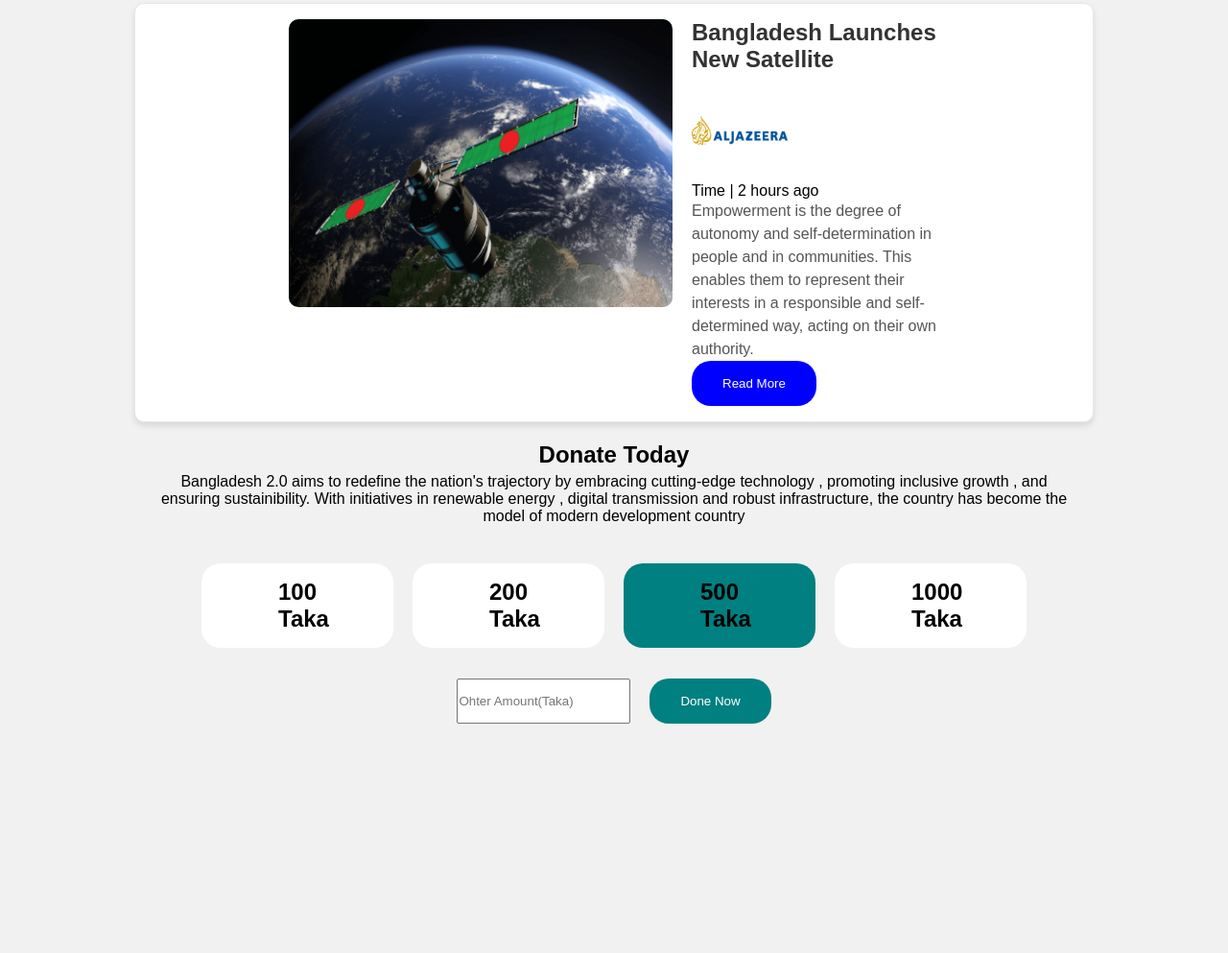
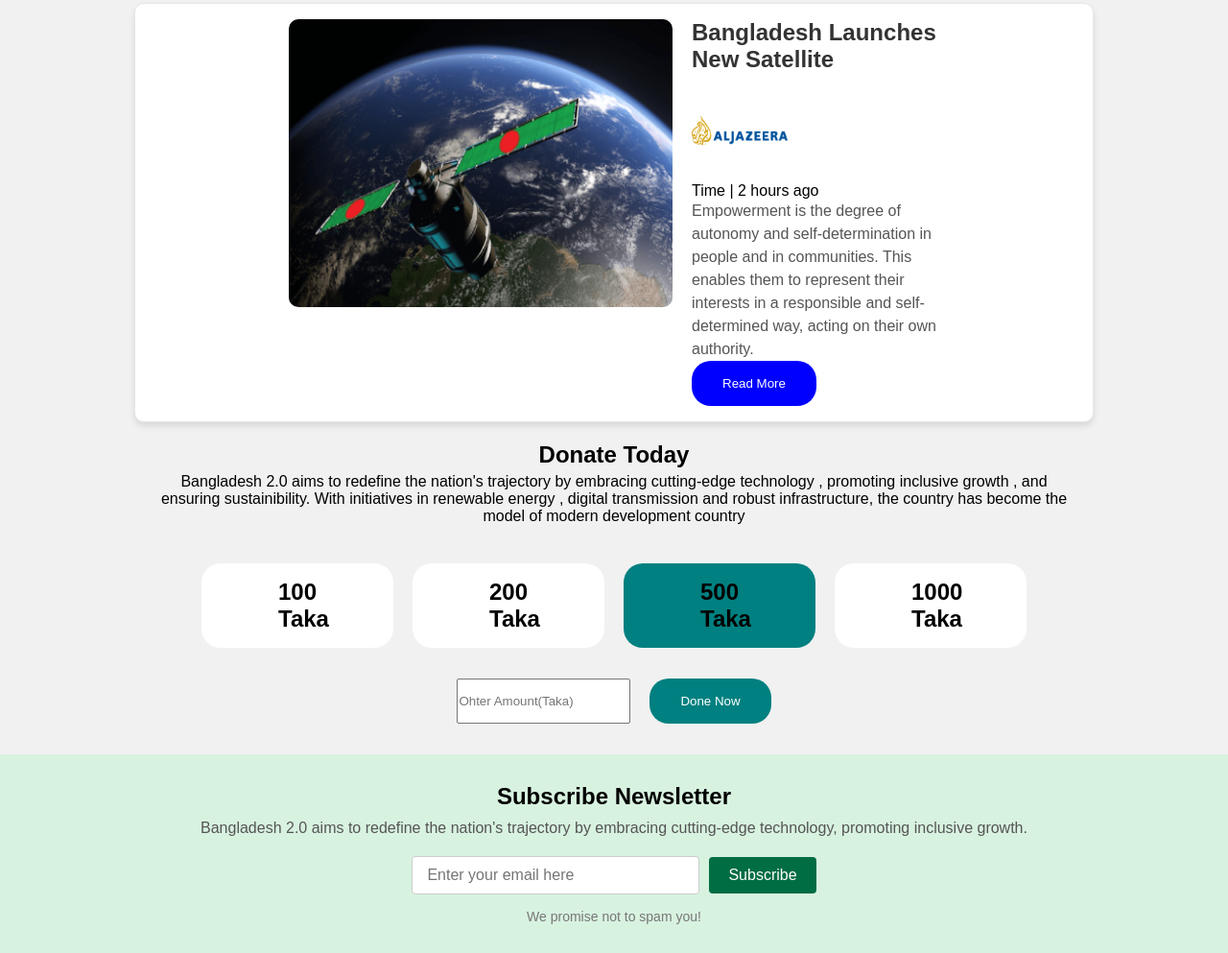
Before and after one commit to utdlike/phero, a plain HTML site: page B11A1--assignment-1/index.html in a window 1280 px wide. Shown: the part 2114-3107 px from the top of the page at 96% size. Before the commit the page ends 2900 px from the top, so only its background shows below. Drawn offline with Linux system fonts and the light colour scheme.

Commit message:
newsletter done

```diff
--- a/B11A1--assignment-1/index.html
+++ b/B11A1--assignment-1/index.html
@@ -189,5 +189,18 @@
             </div>
         </div>
     </section>
+    <section>
+        <div class="newsletter-container">
+            <h2 class="newsletter-title">Subscribe Newsletter</h2>
+            <p class="newsletter-description">
+              Bangladesh 2.0 aims to redefine the nation's trajectory by embracing cutting-edge technology, promoting inclusive growth.
+            </p>
+            <div class="newsletter-form">
+              <input type="email" placeholder="Enter your email here" class="email-input">
+              <button class="subscribe-button">Subscribe</button>
+            </div>
+            <p class="newsletter-footer">We promise not to spam you!</p>
+          </div>
+    </section>
   </body>
 </html>
--- a/B11A1--assignment-1/style.css
+++ b/B11A1--assignment-1/style.css
@@ -290,3 +290,59 @@ nav button {
   border-radius: 20px;
   cursor: pointer;
 }
+
+.newsletter-container {
+  text-align: center;
+  padding: 30px 20px;
+  background-color: #d8f2e0;
+}
+
+.newsletter-title {
+  font-size: 24px;
+  font-weight: bold;
+  color: #000;
+  margin-bottom: 10px;
+}
+
+.newsletter-description {
+  font-size: 16px;
+  color: #555;
+  margin-bottom: 20px;
+}
+
+.newsletter-form {
+  display: flex;
+  justify-content: center;
+  align-items: center;
+  gap: 10px;
+}
+
+.email-input {
+  padding: 10px 15px;
+  font-size: 16px;
+  border: 1px solid #ccc;
+  border-radius: 4px;
+  flex: 1;
+  max-width: 300px;
+}
+
+.subscribe-button {
+  padding: 10px 20px;
+  font-size: 16px;
+  color: #fff;
+  background-color: #006d43;
+  border: none;
+  border-radius: 4px;
+  cursor: pointer;
+  transition: background-color 0.3s ease;
+}
+
+.subscribe-button:hover {
+  background-color: #005633;
+}
+
+.newsletter-footer {
+  margin-top: 15px;
+  font-size: 14px;
+  color: #777;
+}
```
